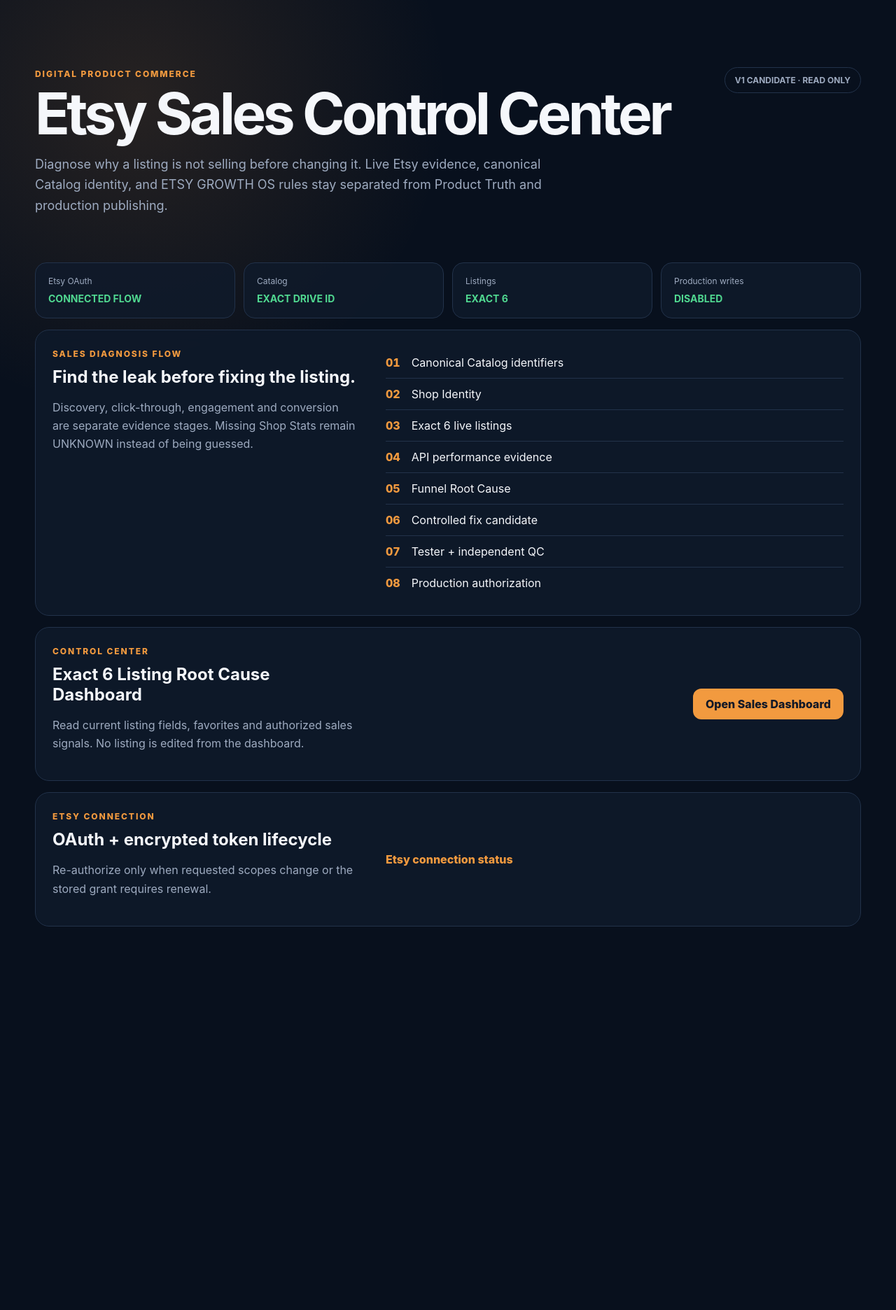
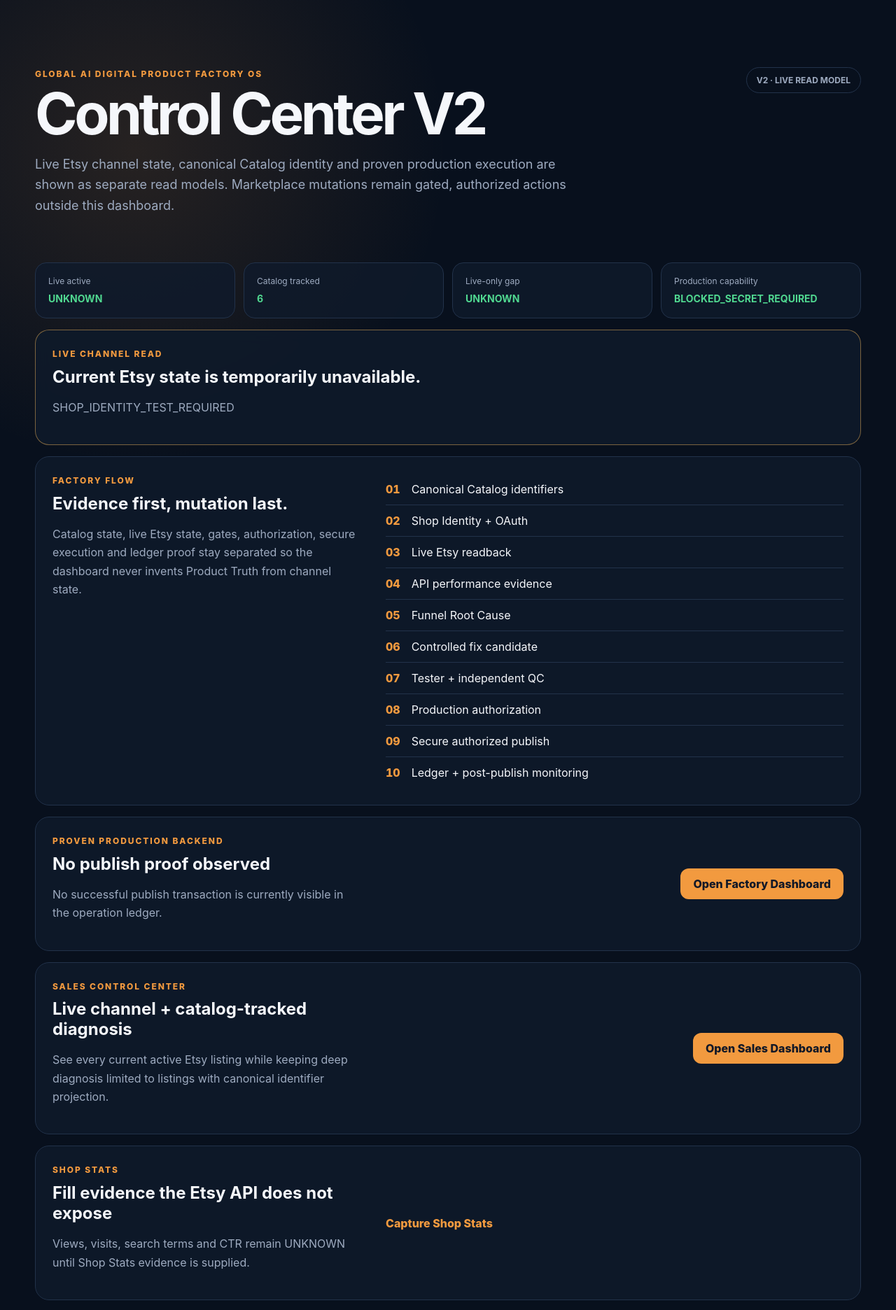
Before and after one commit to chutcpoo/etsymonery, a Next.js app: page / in a window 1280 px wide. Shown: the top 1872 px of the page at 70% size. Before the commit the page ends 1404 px from the top, so only its background shows below. Built offline with nearby package versions, Linux system fonts and the light colour scheme; no server answers; the database is empty.

Commit message:
feat: sync home with Control Center V2

```diff
--- a/app/page.tsx
+++ b/app/page.tsx
@@ -1,57 +1,77 @@
+import { getControlCenterV2Snapshot } from "../lib/control-center-v2";
+
+export const runtime = "nodejs";
+export const dynamic = "force-dynamic";
+
 const workflow = [
   "Canonical Catalog identifiers",
-  "Shop Identity",
-  "Exact 6 live listings",
+  "Shop Identity + OAuth",
+  "Live Etsy readback",
   "API performance evidence",
   "Funnel Root Cause",
   "Controlled fix candidate",
   "Tester + independent QC",
-  "Production authorization"
+  "Production authorization",
+  "Secure authorized publish",
+  "Ledger + post-publish monitoring"
 ];
 
-export default function Home() {
+export default async function Home() {
+  const control = await getControlCenterV2Snapshot();
+  const latest = control.production.latestPublish;
+
   return (
     <main className="shell">
       <section className="hero">
         <div>
-          <p className="eyebrow">DIGITAL PRODUCT COMMERCE</p>
-          <h1>Etsy Sales Control Center</h1>
+          <p className="eyebrow">GLOBAL AI DIGITAL PRODUCT FACTORY OS</p>
+          <h1>Control Center V2</h1>
           <p className="lede">
-            Diagnose why a listing is not selling before changing it. Live Etsy
-            evidence, canonical Catalog identity, and ETSY GROWTH OS rules stay
-            separated from Product Truth and production publishing.
+            Live Etsy channel state, canonical Catalog identity and proven
+            production execution are shown as separate read models. Marketplace
+            mutations remain gated, authorized actions outside this dashboard.
           </p>
         </div>
-        <div className="badge">V1 CANDIDATE · READ ONLY</div>
+        <div className="badge">V2 · LIVE READ MODEL</div>
       </section>
 
       <section className="metrics">
         <article className="metricCard">
-          <span>Etsy OAuth</span>
-          <strong>CONNECTED FLOW</strong>
+          <span>Live active</span>
+          <strong>{control.live.activeCount ?? "UNKNOWN"}</strong>
         </article>
         <article className="metricCard">
-          <span>Catalog</span>
-          <strong>EXACT DRIVE ID</strong>
+          <span>Catalog tracked</span>
+          <strong>{control.live.catalogTrackedCount}</strong>
         </article>
         <article className="metricCard">
-          <span>Listings</span>
-          <strong>EXACT 6</strong>
+          <span>Live-only gap</span>
+          <strong>{control.live.liveOnlyCount ?? "UNKNOWN"}</strong>
         </article>
         <article className="metricCard">
-          <span>Production writes</span>
-          <strong>DISABLED</strong>
+          <span>Production capability</span>
+          <strong>{control.production.capability}</strong>
         </article>
       </section>
 
+      {control.live.status !== "PASS" ? (
+        <section className="notice warningNotice">
+          <div>
+            <p className="eyebrow">LIVE CHANNEL READ</p>
+            <h2>Current Etsy state is temporarily unavailable.</h2>
+            <p>{control.live.error ?? "UNKNOWN"}</p>
+          </div>
+        </section>
+      ) : null}
+
       <section className="panel">
         <div>
-          <p className="eyebrow">SALES DIAGNOSIS FLOW</p>
-          <h2>Find the leak before fixing the listing.</h2>
+          <p className="eyebrow">FACTORY FLOW</p>
+          <h2>Evidence first, mutation last.</h2>
           <p>
-            Discovery, click-through, engagement and conversion are separate
-            evidence stages. Missing Shop Stats remain UNKNOWN instead of being
-            guessed.
+            Catalog state, live Etsy state, gates, authorization, secure execution
+            and ledger proof stay separated so the dashboard never invents Product
+            Truth from channel state.
           </p>
         </div>
         <ol className="flow">
@@ -66,15 +86,44 @@
 
       <section className="panel compact">
         <div>
-          <p className="eyebrow">CONTROL CENTER</p>
-          <h2>Exact 6 Listing Root Cause Dashboard</h2>
+          <p className="eyebrow">PROVEN PRODUCTION BACKEND</p>
+          <h2>{latest ? `${latest.status} · Etsy #${latest.listingId ?? "UNKNOWN"}` : "No publish proof observed"}</h2>
           <p>
-            Read current listing fields, favorites and authorized sales signals.
-            No listing is edited from the dashboard.
+            {latest
+              ? `Latest operation ${latest.operationId} · state ${latest.state ?? "UNKNOWN"} · authorization ${latest.authorizationState ?? "UNKNOWN"}.`
+              : "No successful publish transaction is currently visible in the operation ledger."}
+          </p>
+        </div>
+        <a className="connectButton" href="/factory">
+          Open Factory Dashboard
+        </a>
+      </section>
+
+      <section className="panel compact">
+        <div>
+          <p className="eyebrow">SALES CONTROL CENTER</p>
+          <h2>Live channel + catalog-tracked diagnosis</h2>
+          <p>
+            See every current active Etsy listing while keeping deep diagnosis
+            limited to listings with canonical identifier projection.
           </p>
         </div>
         <a className="connectButton" href="/sales">
           Open Sales Dashboard
+        </a>
+      </section>
+
+      <section className="panel compact">
+        <div>
+          <p className="eyebrow">SHOP STATS</p>
+          <h2>Fill evidence the Etsy API does not expose</h2>
+          <p>
+            Views, visits, search terms and CTR remain UNKNOWN until Shop Stats
+            evidence is supplied.
+          </p>
+        </div>
+        <a className="textLink" href="/stats-evidence">
+          Capture Shop Stats
         </a>
       </section>
 
```
